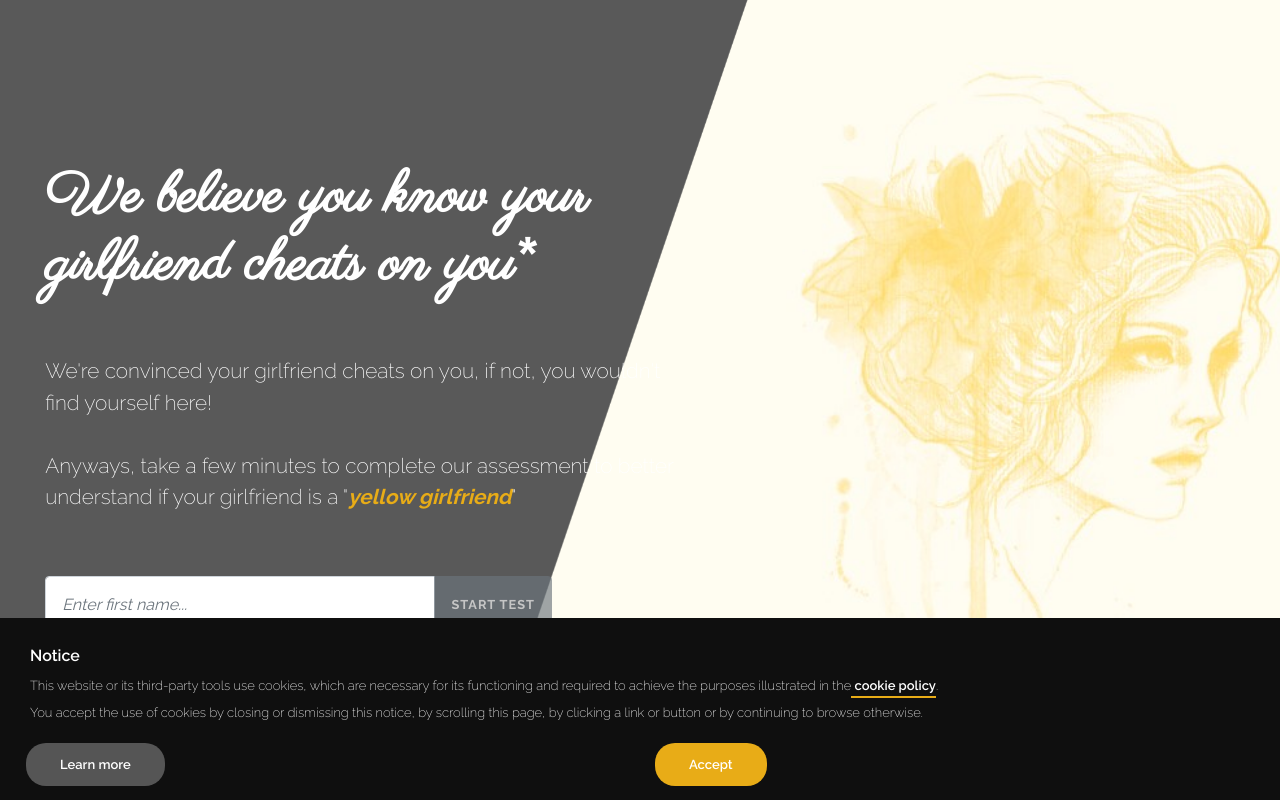
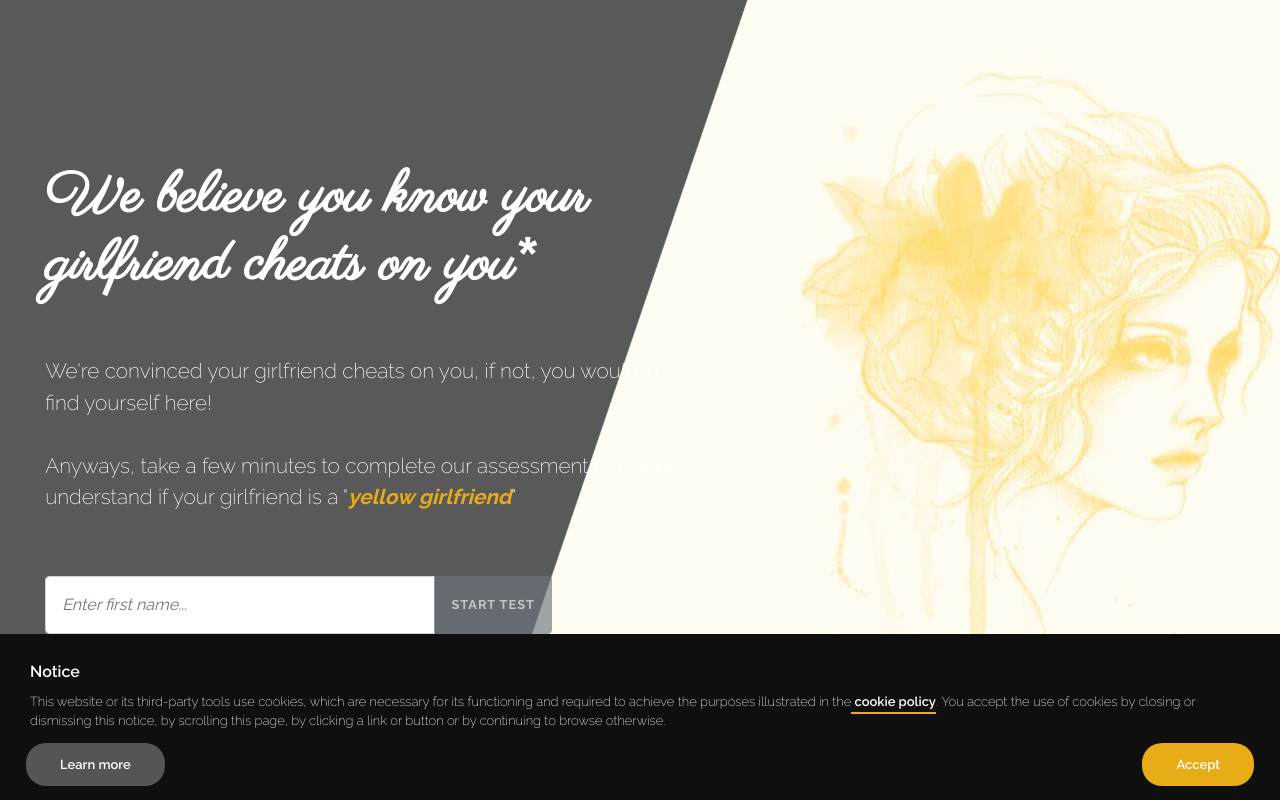
Before and after one commit to Eunit99/YellowGirlfriend-React, a React (Create React App) app: page / in a window 1280 px wide. Built offline with nearby package versions, Linux system fonts and the light colour scheme.

Commit message:
fixup! fixup! Setup cookie consent done

```diff
--- a/src/components/AppContainer/skweyed/components/assets/Skweyed.css
+++ b/src/components/AppContainer/skweyed/components/assets/Skweyed.css
@@ -196,10 +196,6 @@
     background-size: cover;
   }
 
-  .skweyed .skweyed-content {
-    text-align: center;
-  }
-
   .skweyed .skweyed-content .input-group--intro {
     width: 100%;
   }
--- a/src/components/AppContainer/skweyed/components/cookies-consent/CookiesConsent.js
+++ b/src/components/AppContainer/skweyed/components/cookies-consent/CookiesConsent.js
@@ -55,20 +55,21 @@ class CookiesConsent extends Component {
             ${ isCookiesConsentDisplayed ? "slideInUp" : "" }
             ${ visitorAcceptCookies ? "slideOutDown" : "" }
           `}>
-          <div className="row cookies-consent-text">
+          <div className="row cookies-consent-text cookies-consent-text--span">
             <div className="col-12 mx-1">
               <div className="cookies-title mb-2 text-left">
                 Notice
               </div>
-              <div className="my-2 text-left">
+              <span className="my-2 text-left">
                 This website or its third-party tools use cookies, which are necessary for its
                 functioning and required to achieve the purposes illustrated in the
                 <span className="cookies-cta-inline" id="tos"> cookie policy</span>.
-              </div>
-              <div className="my-2 text-left">
+              </span>
+              &nbsp;
+              <span className="my-2 text-left">
                 You accept the use of cookies by closing or dismissing this notice,
                 by scrolling this page, by clicking a link or button or by continuing to browse otherwise.
-              </div>
+              </span>
             </div>
           </div>
           <div className="row cookies-consent-text mt-3 mt-sm-4">
@@ -80,7 +81,7 @@ class CookiesConsent extends Component {
               >Learn more
               </span>
             </div>
-            <div className="col-6">
+            <div className="col-6 text-right">
               <span
                 id="cookiesAccept"
                 className="cookies-cta cookies-cta--accept"
--- a/src/components/AppContainer/skweyed/components/cookies-consent/assets/css/CookiesConsent.css
+++ b/src/components/AppContainer/skweyed/components/cookies-consent/assets/css/CookiesConsent.css
@@ -14,6 +14,10 @@
 .cookies-consent-text {
   font-size: small;
   font-family: "Raleway", sans-serif;
+}
+
+.cookies-consent-text--span span {
+  display: inline-block;
 }
 
 .cookies-title {
@@ -68,4 +72,7 @@
     padding: 14px 34px;
   }
 
+  .cookies-consent-text--span span {
+    display: inline;
+  }
 }
```
